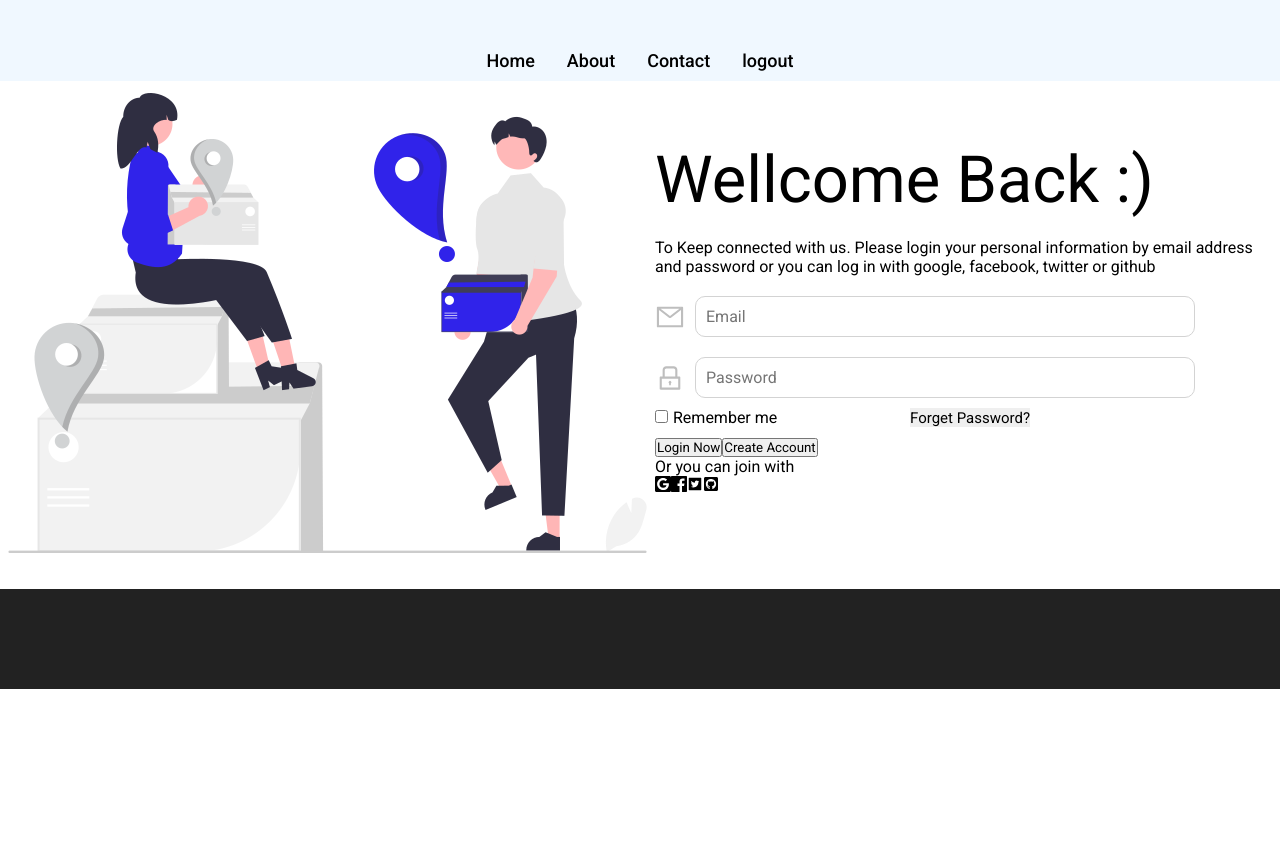
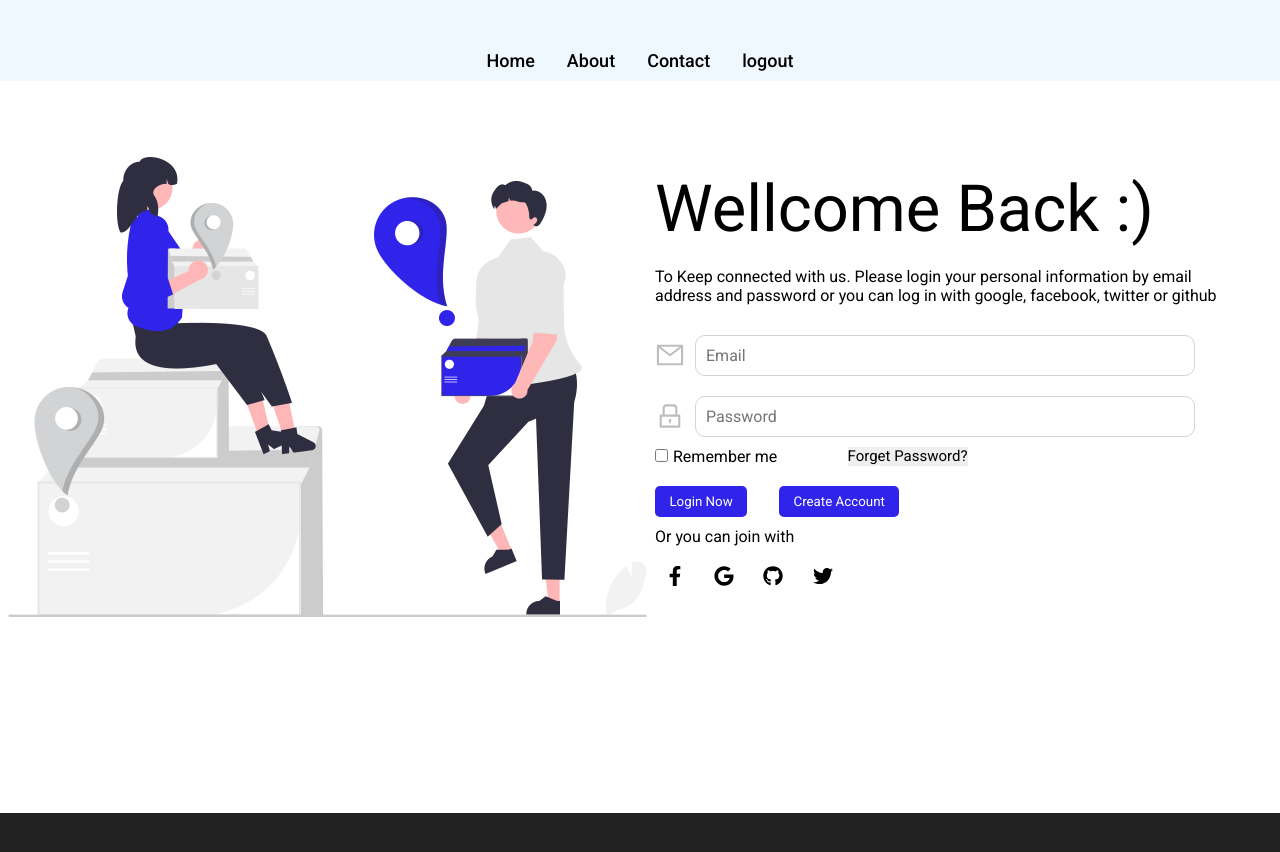
Before and after one commit to morshedulmunna/Blog-Post-App, a React (Vite) app in the folder client/: page /login in a window 1280 px wide. Shown: the top 852 px of the page. Before the commit the page ends 800 px from the top, so only its background shows below. Built offline with nearby package versions, Linux system fonts and the light colour scheme.

Commit message:
login page done

```diff
--- a/client/src/pages/login/Login.jsx
+++ b/client/src/pages/login/Login.jsx
@@ -1,13 +1,7 @@
 import "./Login.scss";
 import image from "../../images/undraw_Deliveries_2r4y.png";
-import { ImGoogle2 } from "react-icons/im";
-import { GrFacebook } from "react-icons/gr";
-import {
-  AiFillTwitterSquare,
-  AiOutlineLock,
-  AiOutlineMail,
-} from "react-icons/ai";
-import { FaGithubSquare } from "react-icons/fa";
+import { AiOutlineLock, AiOutlineMail } from "react-icons/ai";
+import { FaTwitter, FaFacebookF, FaGoogle, FaGithub } from "react-icons/fa";
 import { getAuth, signInWithPopup, GoogleAuthProvider } from "firebase/auth";
 import initializeAppAuthentication from "../../firebase/firebaseInit";
 
@@ -65,16 +59,24 @@ const Login = () => {
                 <button>Forget Password?</button>
               </div>
               <div className="logIn_acc">
-                <button>Login Now</button>
+                <button id="login">Login Now</button>
                 <button>Create Account</button>
               </div>
               <p>Or you can join with</p>
             </div>
             <div className="icons">
-              <ImGoogle2 />
-              <GrFacebook />
-              <AiFillTwitterSquare />
-              <FaGithubSquare />
+              <i>
+                <FaFacebookF />
+              </i>
+              <i>
+                <FaGoogle />
+              </i>
+              <i>
+                <FaGithub />
+              </i>
+              <i>
+                <FaTwitter />
+              </i>
             </div>
           </div>
         </div>
--- a/client/src/pages/login/Login.scss
+++ b/client/src/pages/login/Login.scss
@@ -7,23 +7,40 @@
       display: flex;
       justify-content: center;
       align-items: center;
+      margin-top: 4rem;
+      padding-bottom: 10rem;
       //   mobile
       //   flex-direction: column;
+
+      @media screen and (max-width: 769px) {
+        flex-direction: column;
+        padding: 0 2rem;
+      }
 
       img {
         width: 80%;
         // mobile
-        // width: 50%;
+
+        @media screen and (max-width: 769px) {
+          width: 70%;
+        }
       }
 
       .form {
         h1 {
           font-size: 65px;
           font-weight: 400;
+
+          @media screen and (max-width: 769px) {
+            font-size: 45px;
+          }
         }
         > p {
-          padding-top: 20px;
-          padding-bottom: 10px;
+          padding: 20px 50px 10px 0;
+
+          @media screen and (max-width: 375px) {
+            padding: 20px 10px 10px 0;
+          }
         }
 
         .input_box {
@@ -54,8 +71,11 @@
           .checkbox {
             display: flex;
             justify-content: space-between;
-            width: 60%;
+            width: 50%;
             margin-bottom: 10px;
+            @media screen and (max-width: 1225px) {
+              flex-direction: column;
+            }
 
             input {
               border-radius: 50%;
@@ -70,6 +90,11 @@
               border: none;
               cursor: pointer;
               font-size: 15px;
+              text-align: start;
+
+              @media screen and (max-width: 1225px) {
+                padding-top: 10px;
+              }
 
               &:hover {
                 color: blue;
@@ -77,6 +102,50 @@
             }
           }
         }
+
+        .logIn_acc {
+          #login {
+            margin-right: 2rem;
+          }
+          button {
+            background-color: #3023ea;
+            border: none;
+            color: #fff;
+            padding: 0.5rem 0.9rem;
+            margin: 10px 0px;
+            border-radius: 5px;
+            cursor: pointer;
+
+            &:hover {
+              background-color: #584cff;
+              transition: ease-in-out 0.3s;
+            }
+          }
+        }
+        p {
+          margin-bottom: 10px;
+        }
+
+        .icons {
+          display: flex;
+          justify-content: space-between;
+          align-items: center;
+          width: 30%;
+
+          i {
+            padding: 0.3rem 0.6rem;
+            font-size: 20px;
+            padding-top: 10px;
+
+            &:hover {
+              color: #fff;
+              background-color: #3023ea;
+              cursor: pointer;
+              transition: ease-in-out 0.3s;
+              border-radius: 10px;
+            }
+          }
+        }
       }
     }
   }
```
